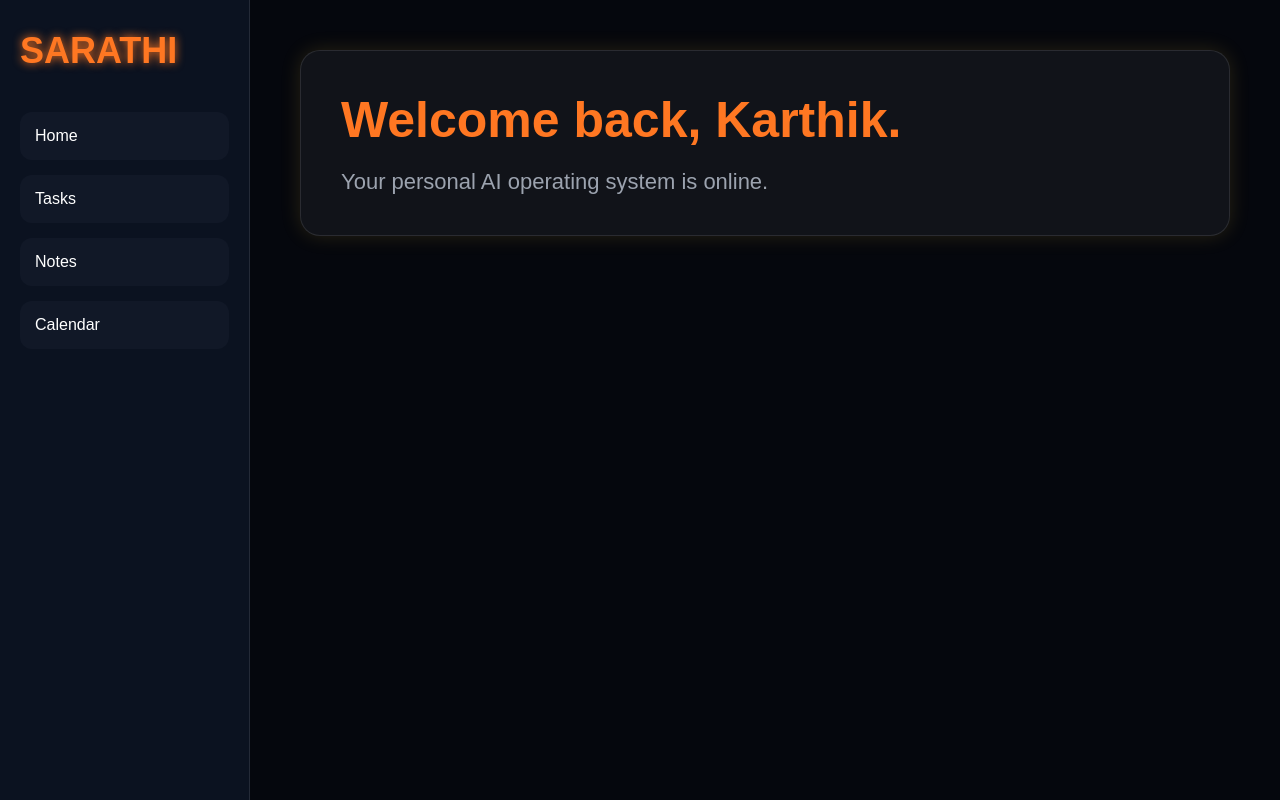
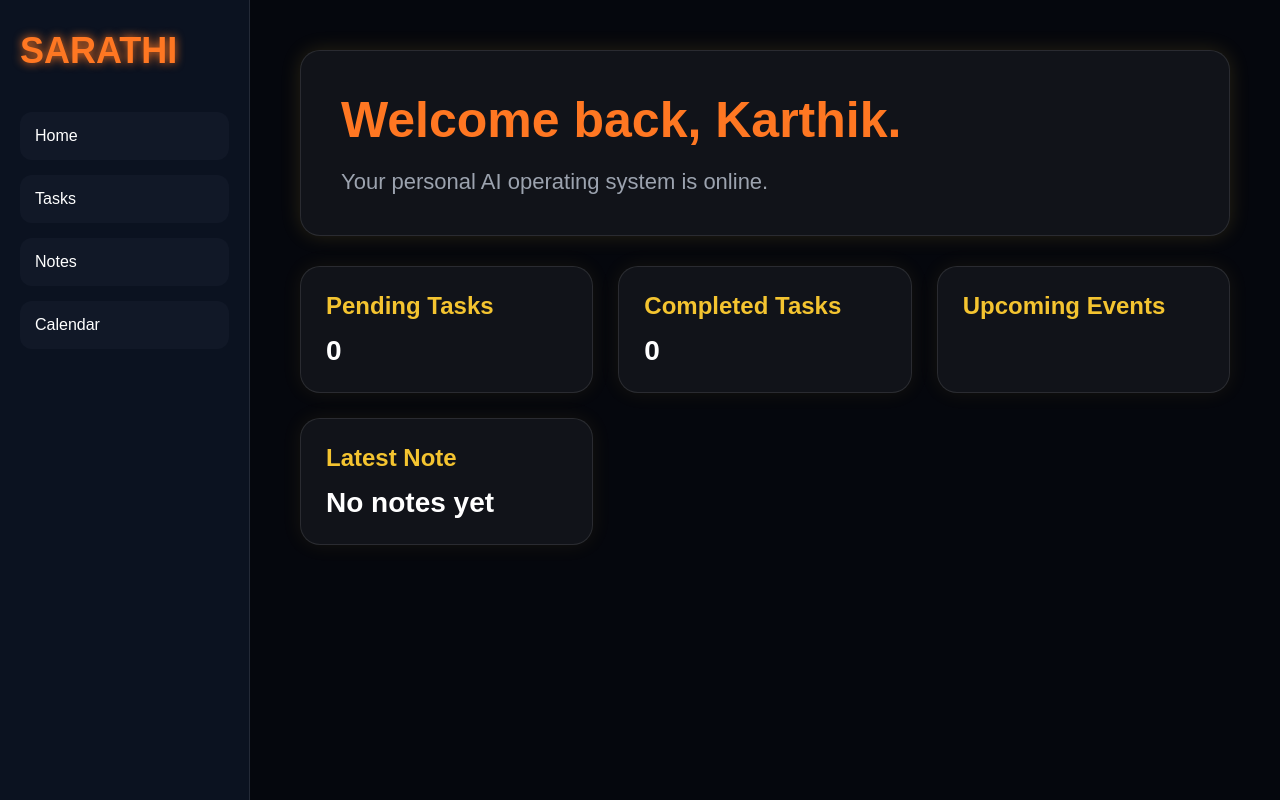
Before and after one commit to bsvk2194/sarathi, a Flask app: page /dashboard in a window 1280 px wide. Run offline with Flask 3, Linux system fonts and the light colour scheme; data that the repository does not hold is empty.

Commit message:
home page upd

```diff
--- a/templates/home.html
+++ b/templates/home.html
@@ -31,6 +31,54 @@ SARATHI Home
         color:#9ca3af;
     }
 
+    .dashboard-grid{
+
+        display:grid;
+
+        grid-template-columns:
+            repeat(auto-fit,minmax(280px,1fr));
+
+        gap:25px;
+
+        margin-top:30px;
+    }
+
+    .dashboard-card{
+
+        background:rgba(255,255,255,0.05);
+
+        border:1px solid rgba(255,255,255,0.1);
+
+        border-radius:20px;
+
+        padding:25px;
+
+        box-shadow:0 0 20px rgba(244,196,48,0.08);
+    }
+
+    .dashboard-card h3{
+
+        color:#f4c430;
+
+        margin-bottom:15px;
+
+        font-size:24px;
+    }
+
+    .dashboard-card p{
+
+        font-size:28px;
+
+        font-weight:bold;
+    }
+
+    .event-preview{
+
+        margin-bottom:12px;
+
+        color:#d1d5db;
+    }
+
 </style>
 
 {% endblock %}
@@ -49,4 +97,99 @@ SARATHI Home
 
 </div>
 
+<div class="dashboard-grid">
+
+    <div class="dashboard-card">
+
+        <h3>Pending Tasks</h3>
+
+        <p id="pendingTasks">0</p>
+
+    </div>
+
+    <div class="dashboard-card">
+
+        <h3>Completed Tasks</h3>
+
+        <p id="completedTasks">0</p>
+
+    </div>
+
+    <div class="dashboard-card">
+
+        <h3>Upcoming Events</h3>
+
+        <div id="eventsPreview"></div>
+
+    </div>
+
+    <div class="dashboard-card">
+
+        <h3>Latest Note</h3>
+
+        <p id="latestNote">
+            Loading...
+        </p>
+
+    </div>
+
+</div>
+
 {% endblock %}
+
+{% block scripts %}
+
+<script>
+
+    async function loadDashboard(){
+
+        let response =
+            await fetch('/dashboard-data')
+
+        let data = await response.json()
+
+        document.getElementById(
+            'pendingTasks'
+        ).innerText =
+            data.pending_tasks
+
+        document.getElementById(
+            'completedTasks'
+        ).innerText =
+            data.completed_tasks
+
+        document.getElementById(
+            'latestNote'
+        ).innerText =
+            data.latest_note
+
+        let eventsPreview =
+            document.getElementById(
+                'eventsPreview'
+            )
+
+        eventsPreview.innerHTML = ""
+
+        data.events.forEach(event => {
+
+            let div =
+                document.createElement('div')
+
+            div.className = "event-preview"
+
+            div.innerHTML = `
+                <strong>${event.title}</strong>
+                <br>
+                ${event.date}
+            `
+
+            eventsPreview.appendChild(div)
+
+        })
+    }
+
+    loadDashboard()
+
+</script>
+
+{% endblock %}
```
